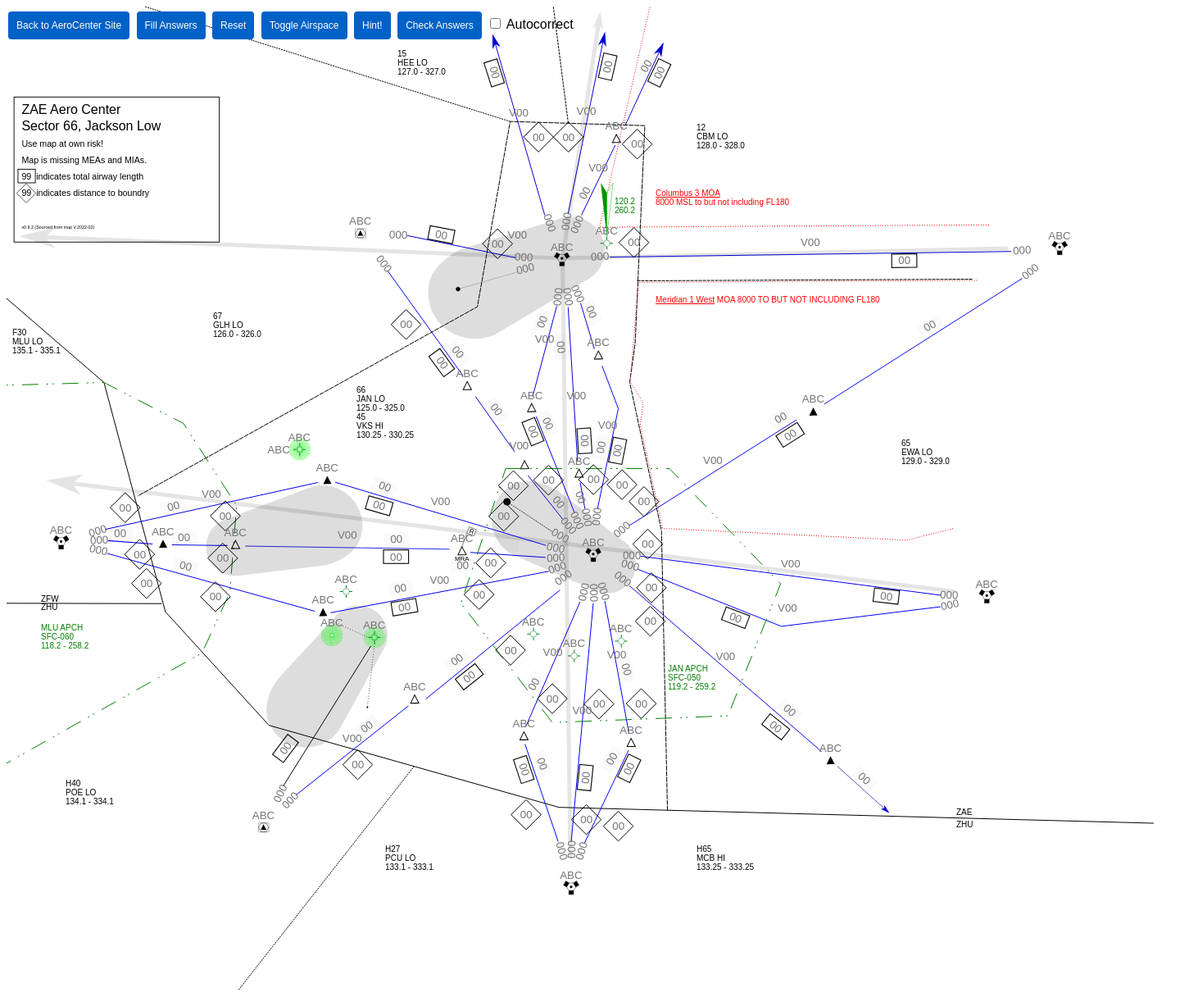
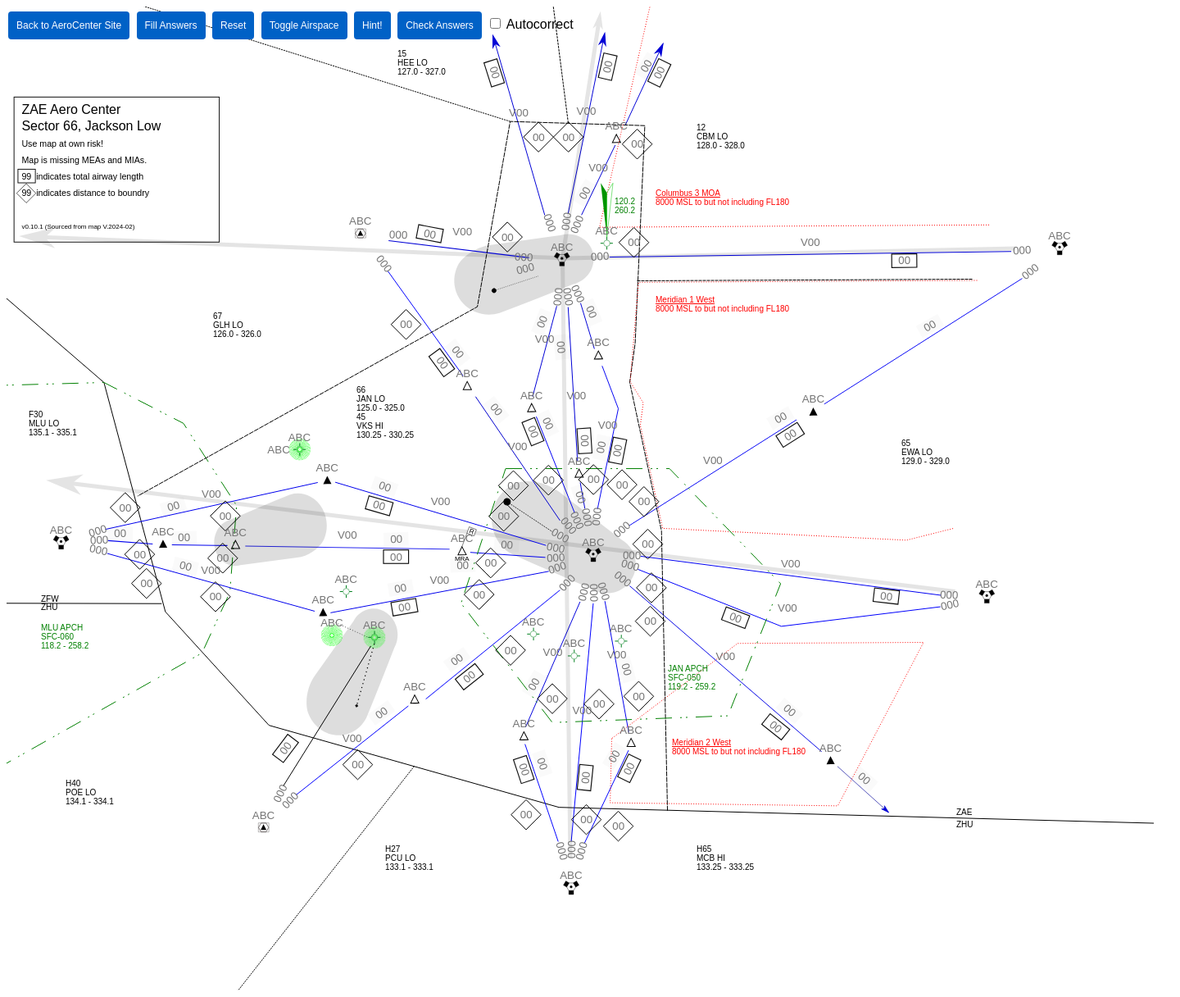
Before and after one commit to okuna/aerocenter.site, a PHP site: page /map in a window 1440 px wide. Shown: the whole page at 82% size. Run offline with PHP 8.4, Linux system fonts and the light colour scheme.

Commit message:
2/2025 Map Refresh
Corrected map errors, removed old waypoint and residual data, added Meridian 2 west MOA, minor text changes

```diff
--- a/map/index.php
+++ b/map/index.php
@@ -151,7 +151,7 @@
 		EWA LO<br>
 		129.0 - 329.0
 	</div>
-	<div style="position: absolute; left: 15; top: 400;" class="sectorText">
+	<div style="position: absolute; left: 35; top: 500;" class="sectorText">
 		F30<br>
 		MLU LO<br>
 		135.1 - 335.1
@@ -199,10 +199,15 @@
 		260.2
 	</div>
 	<div style="position: absolute; left: 800; top: 360; color: red;" class="sectorText">
-		<u>Meridian 1 West</u> MOA 8000 TO BUT NOT INCLUDING FL180<br>
+		<u>Meridian 1 West</u><br>
+		8000 MSL to but not including FL180
 	</div>
 	<div style="position: absolute; left: 800; top: 230; color: red;" class="sectorText">
 		<u>Columbus 3 MOA</u><br>
+		8000 MSL to but not including FL180
+	</div>
+	<div style="position: absolute; left: 820; top: 900; color: red;" class="sectorText">
+		<u>Meridian 2 West</u><br>
 		8000 MSL to but not including FL180
 	</div>
 </div>
@@ -221,7 +226,7 @@
 		<div id="labels">
 		</div>
 
-		<script src="src.js?id=202405141">
+		<script src="src.js?id=2025022201">
 		</script>
 	</body>
 </html>
--- a/map/src.js
+++ b/map/src.js
@@ -8,7 +8,7 @@ var vorArray = [
 	"vorMHZ_164",
 	"vorMHZ_179",
 	"vorMHZ_194",
-	"vorMHZ_233",
+	"vorMHZ_223",
 	"vorMHZ_251",
 	"vorMHZ_266",
 	"vorMHZ_281",
@@ -111,6 +111,7 @@ var vorArray = [
 	"path4511_V245",
 	"v417_V417",
 	"path4469_V417",
+	"path4471_V417",
 	"path4461_V427",
 	"path4459_V427",
 	"path4505_V555",
@@ -118,7 +119,7 @@ var vorArray = [
 	"path4499_V557",
 	"path4475_V557",
 	"path313_V535",
-	"path2831_V278",
+	"path2789_V278",
 	"path4485_V278",
 	"path4491_V18",
 	"rect12239_75",
@@ -147,6 +148,7 @@ var vorArray = [
 	"rect13133_49",
 	"rect13135_49",
 	"rect13137_41",
+	"rect3745_23",
 	"rect13139_49",
 	"rect13141_49",
 	"rect13143_26",
@@ -165,7 +167,6 @@ var vorArray = [
 	"rect13169_16",
 	"rect13171_42",
 	"rect13173_16",
-	"rect13175_21",
 	"rect13177_26",
 	"rect13179_48",
 	"rect13181_23",
```
Also changed, not shown: map/map.svg.
